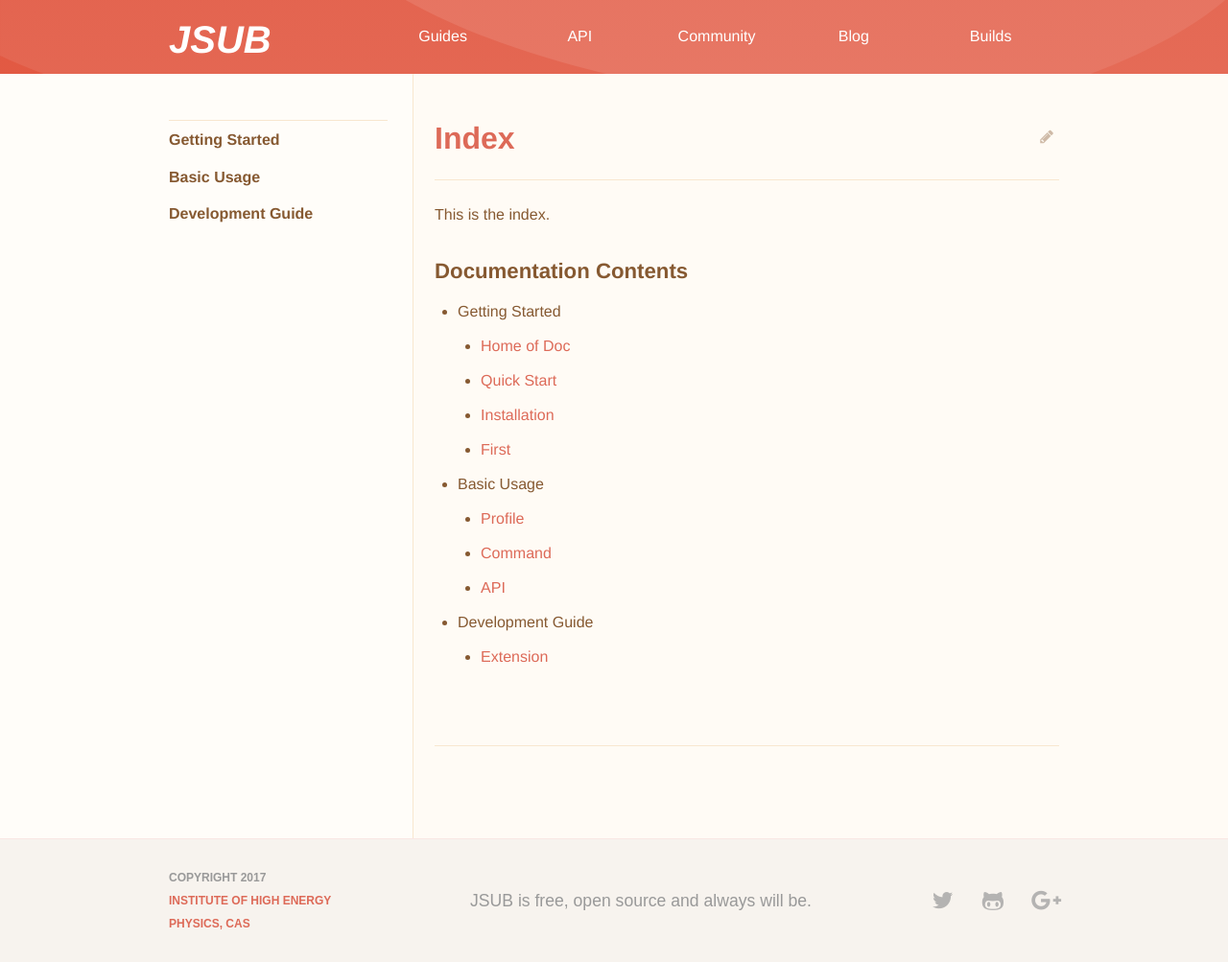
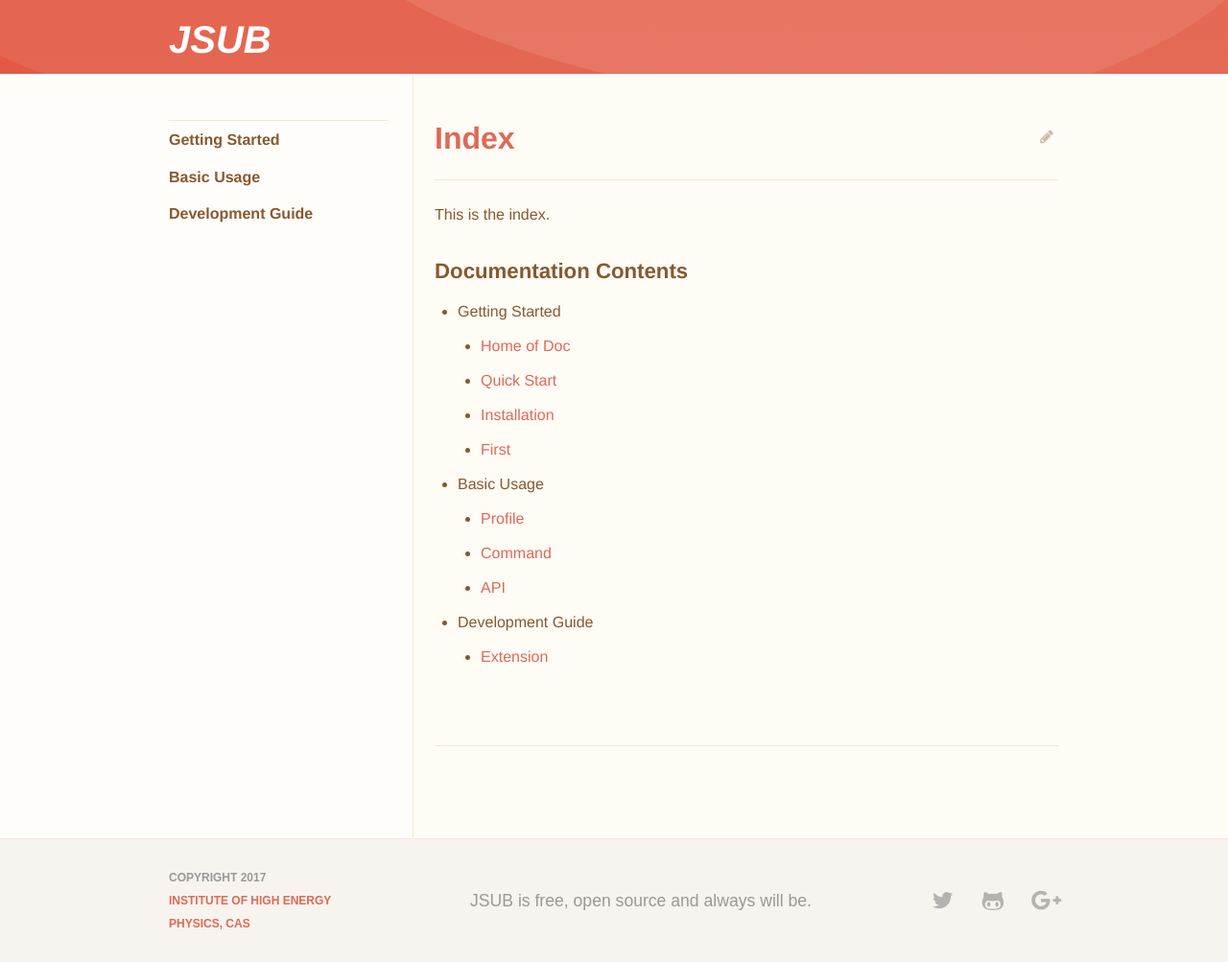
Before and after one commit to jsubpy/original_jsub_website, a Jekyll site: the page built from index.md, in a window 1280 px wide. Shown: the whole page at 96% size. Built offline with Jekyll 4.4.1, drawn with Linux system fonts in a browser that asks for light colours.

Commit message:
Remove ember links on header

```diff
--- a/_includes/header.html
+++ b/_includes/header.html
@@ -4,21 +4,6 @@
       <li class="header-jsub">
         <a href="/">JSUB<span class="visually-hidden">JSUB homepage</span></a>
       </li>
-      <li class="active" aria-label="You are here">
-        <a href="/">Guides</a>
-      </li>
-      <li>
-        <a href="http://emberjs.com/api">API</a>
-      </li>
-      <li>
-        <a href="http://emberjs.com/community">Community</a>
-      </li>
-      <li>
-        <a href="http://emberjs.com/blog">Blog</a>
-      </li>
-      <li>
-        <a href="http://emberjs.com/builds">Builds</a>
-      </li>
     </ul>
   </nav>
 </header>
```
Also changed, not shown: images/ribbon-hbs.svg (deleted), images/ribbon-html.svg (deleted), images/ribbon-js.svg (deleted).
